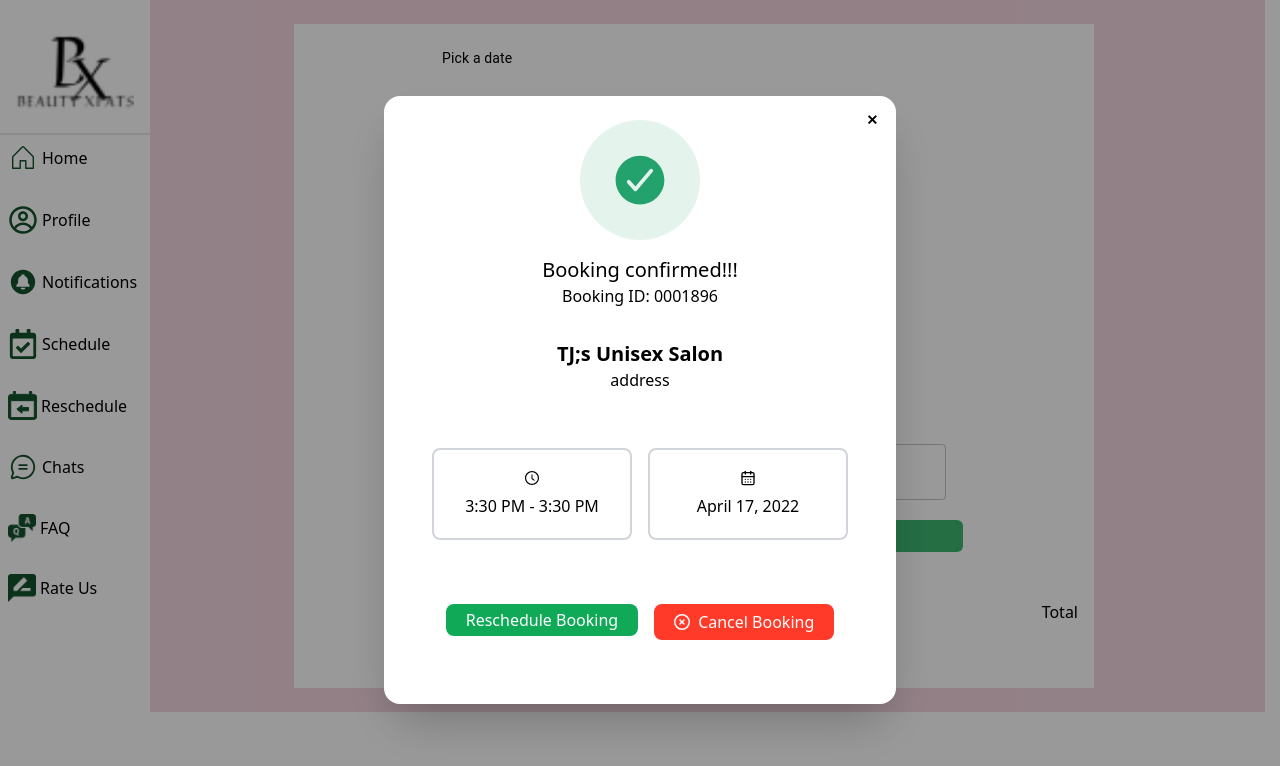
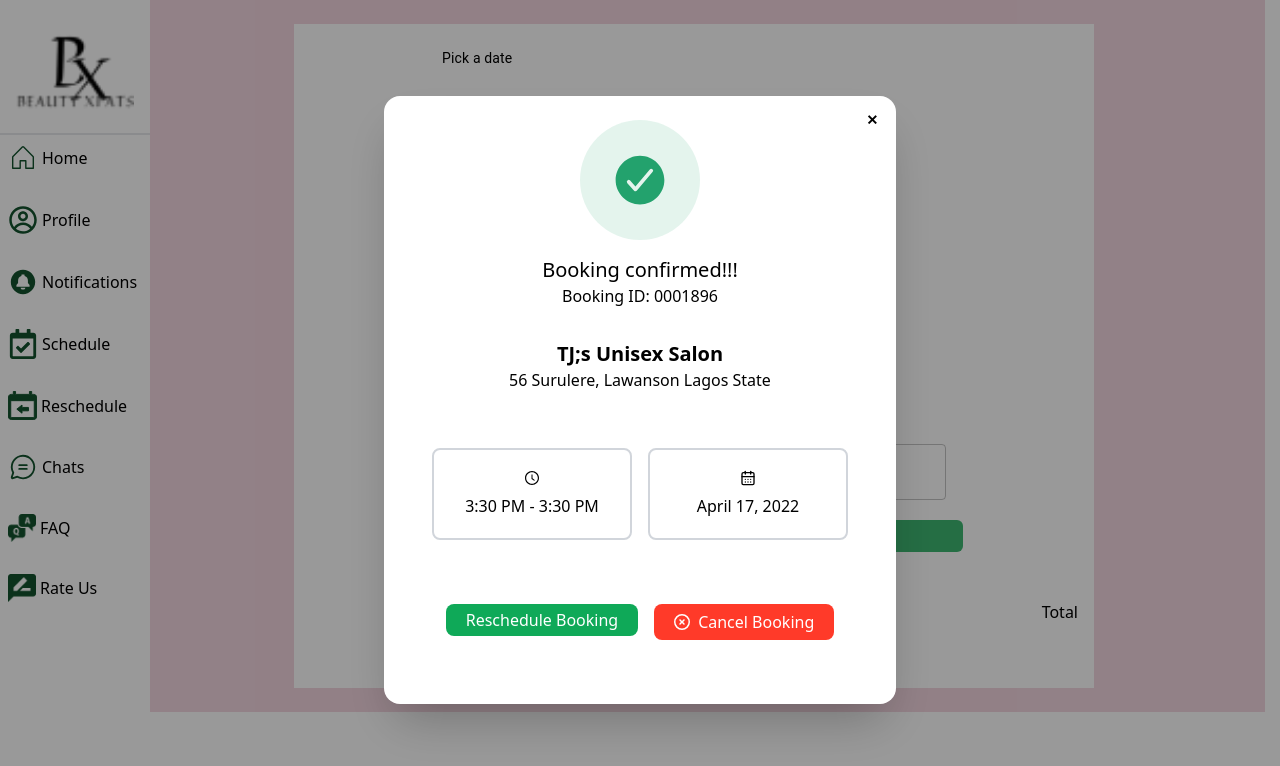
Before and after one commit to Lahitan/beautyexpert, a React (Vite) app: page /ScheduleCancel in a window 1280 px wide. Both pictures are taken after a click on the button "continue". Shown: the top 766 px of the page. Built offline with nearby package versions, Linux system fonts and the light colour scheme.

Commit message:
edit text

```diff
--- a/src/pages/CustomerPages/ConfirmedModal.jsx
+++ b/src/pages/CustomerPages/ConfirmedModal.jsx
@@ -34,7 +34,7 @@
 
 					<div className="my-8 text-center">
 						<h3 className=" font-bold text-xl">TJ;s Unisex Salon </h3>
-						<p>address</p>
+						<p>56 Surulere, Lawanson Lagos State</p>
 					</div>
 
 					<div className="flex gap-4 my-6">
```
